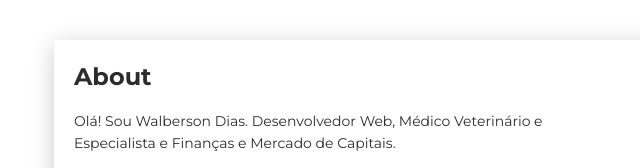
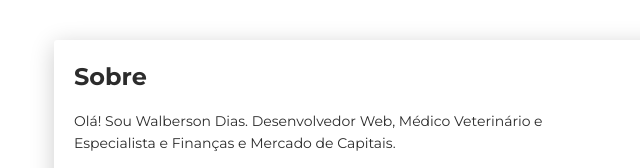
Before and after one commit to walberson/walberson.github.io, a plain HTML site: page index.html in a window 1280 px wide. Shown: the part 580-748 px from the top of the page, 31-671 px from the left. Drawn offline with Linux system fonts and the light colour scheme.

Commit message:
Update index.html

```diff
--- a/index.html
+++ b/index.html
@@ -67,7 +67,7 @@
       <div class="row">
         <div class="col-lg-6 col-md-12">
           <div class="card-body">
-            <div class="h4 mt-0 title">About</div>
+            <div class="h4 mt-0 title">Sobre</div>
             <p>Olá! Sou Walberson Dias. Desenvolvedor Web, Médico Veterinário e Especialista e Finanças e Mercado de Capitais.</p>
             <p>Atualmente sou mestrando do programa de pós-graduação Reproamazon e desenvolvedor WEB com proeficiência em HTML, CSS, Javascript, ReactJs, NodeJs & Next.</p>
           </div>
```
